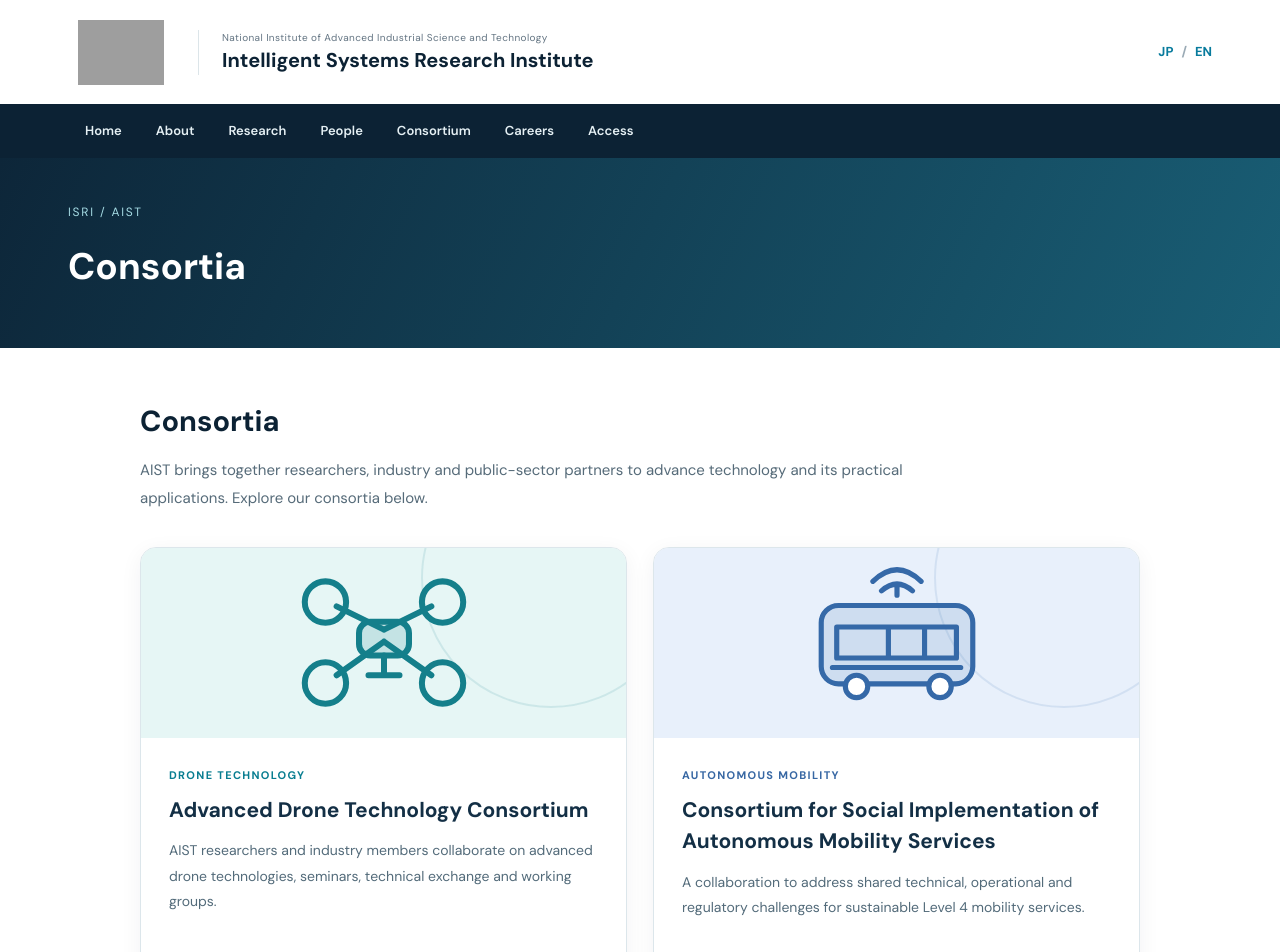
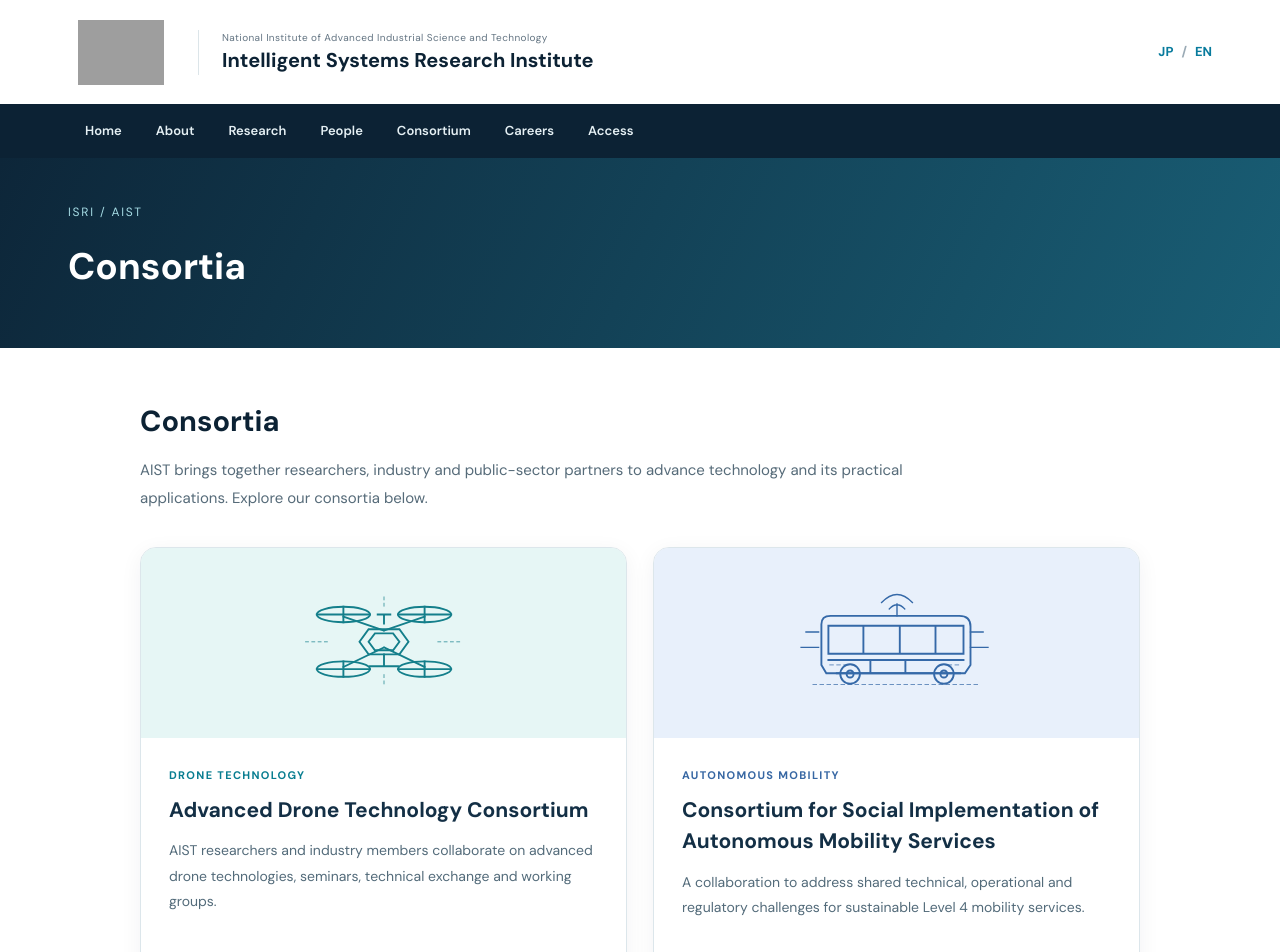
Before and after one commit to isri-aist/isri-aist.github.io, a Jekyll site: the page built from en/consortium/index.md, in a window 1280 px wide. Shown: the top 952 px of the page. Built offline with Jekyll 4.4.1, drawn with Linux system fonts in a browser that asks for light colours; grey boxes are pictures that could not be loaded.

Commit message:
Make consortium banners compact with sharp monochrome technical illustrations

```diff
--- a/en/consortium/index.md
+++ b/en/consortium/index.md
@@ -7,6 +7,6 @@ permalink: /en/consortium/
 
 <section class="consortium-intro"><h1>Consortia</h1><p>AIST brings together researchers, industry and public-sector partners to advance technology and its practical applications. Explore our consortia below.</p></section>
 <div class="consortium-grid">
-<a class="consortium-card consortium-card--drone" href="{{ '/en/consortium/drone_consortium.html' | relative_url }}" aria-label="View the Advanced Drone Technology Consortium"><div class="consortium-card-art"><svg class="consortium-icon" viewBox="0 0 240 180" role="img" aria-label="Drone illustration" xmlns="http://www.w3.org/2000/svg"><g fill="none" stroke="currentColor" stroke-width="7" stroke-linecap="round" stroke-linejoin="round"><path d="M120 75L65 48M120 75l55-27M120 89l-55 39m55-39l55 39"/><rect x="91" y="66" width="58" height="39" rx="13" fill="currentColor" fill-opacity=".16"/><circle cx="52" cy="43" r="24"/><circle cx="188" cy="43" r="24"/><circle cx="52" cy="137" r="24"/><circle cx="188" cy="137" r="24"/><path d="M120 105v23m-18 0h36"/></g></svg><span class="consortium-card-art-circle"></span></div><div class="consortium-card-body"><span class="consortium-card-kicker">DRONE TECHNOLOGY</span><h2>Advanced Drone Technology Consortium</h2><p>AIST researchers and industry members collaborate on advanced drone technologies, seminars, technical exchange and working groups.</p><span class="consortium-card-action">Explore consortium <span aria-hidden="true">→</span></span></div></a>
-<a class="consortium-card consortium-card--mobility" href="{{ '/en/consortium/automated_driving_consortium.html' | relative_url }}" aria-label="View the autonomous mobility consortium"><div class="consortium-card-art"><svg class="consortium-icon" viewBox="0 0 240 180" role="img" aria-label="Autonomous bus illustration" xmlns="http://www.w3.org/2000/svg"><g fill="none" stroke="currentColor" stroke-width="6" stroke-linejoin="round" stroke-linecap="round"><rect x="32" y="47" width="176" height="91" rx="20" fill="currentColor" fill-opacity=".14"/><path d="M50 72h139v36H50zM110 72v36m42-36v36M45 119h149"/><circle cx="73" cy="141" r="13" fill="#fff"/><circle cx="170" cy="141" r="13" fill="#fff"/><path d="M120 35v-13m-18 8q18-16 36 0M92 19q28-27 56 0"/></g></svg><span class="consortium-card-art-circle"></span></div><div class="consortium-card-body"><span class="consortium-card-kicker">AUTONOMOUS MOBILITY</span><h2>Consortium for Social Implementation of Autonomous Mobility Services</h2><p>A collaboration to address shared technical, operational and regulatory challenges for sustainable Level 4 mobility services.</p><span class="consortium-card-action">Explore consortium <span aria-hidden="true">→</span></span></div></a>
+<a class="consortium-card consortium-card--drone" href="{{ '/en/consortium/drone_consortium.html' | relative_url }}" aria-label="View the Advanced Drone Technology Consortium"><div class="consortium-card-art"><svg class="consortium-icon" viewBox="0 0 300 150" role="img" aria-label="Technical line illustration of a quadcopter" xmlns="http://www.w3.org/2000/svg"><g fill="none" stroke="currentColor" stroke-width="2.7" stroke-linejoin="miter" stroke-linecap="square"><path d="M150 58 92 38M150 58l58-20M150 82l-58 28m58-28 58 28"/><path d="M128 56h44l13 18-13 18h-44l-13-18z"/><path d="M137 62h26l9 12-9 12h-26l-9-12zM150 92v17m-20 0h40"/><path d="M54 35h76M170 35h76M54 113h76m40 0h76"/><ellipse cx="92" cy="35" rx="38" ry="11"/><ellipse cx="208" cy="35" rx="38" ry="11"/><ellipse cx="92" cy="113" rx="38" ry="11"/><ellipse cx="208" cy="113" rx="38" ry="11"/><path d="M92 24v22m116-22v22M92 102v22m116-22v22M150 48v-13m-9 0h18"/><path d="M38 74h35m154 0h35M150 10v16m0 95v18" stroke-width="1" stroke-dasharray="4 5"/></g></svg></div><div class="consortium-card-body"><span class="consortium-card-kicker">DRONE TECHNOLOGY</span><h2>Advanced Drone Technology Consortium</h2><p>AIST researchers and industry members collaborate on advanced drone technologies, seminars, technical exchange and working groups.</p><span class="consortium-card-action">Explore consortium <span aria-hidden="true">→</span></span></div></a>
+<a class="consortium-card consortium-card--mobility" href="{{ '/en/consortium/automated_driving_consortium.html' | relative_url }}" aria-label="View the autonomous mobility consortium"><div class="consortium-card-art"><svg class="consortium-icon" viewBox="0 0 300 150" role="img" aria-label="Technical line illustration of an autonomous bus" xmlns="http://www.w3.org/2000/svg"><g fill="none" stroke="currentColor" stroke-width="2.7" stroke-linecap="square" stroke-linejoin="miter"><path d="M42 107V49q0-12 13-12h184q16 0 16 15v55l-8 12H49z"/><path d="M52 51h193v40H52zM52 100h193M102 51v40m52-40v40m51-40v40"/><path d="M112 100v19m50-19v19M64 119h176"/><circle cx="83" cy="120" r="14"/><circle cx="217" cy="120" r="14"/><circle cx="83" cy="120" r="5"/><circle cx="217" cy="120" r="5"/><path d="M150 37V20m-11 7q11-12 22 0m-33-9q22-23 44 0M38 60H20m18 22H13m242-22h18m-18 22h25" stroke-width="2"/><path d="M54 107h22m147 0h20M30 135h240" stroke-width="1" stroke-dasharray="5 5"/></g></svg></div><div class="consortium-card-body"><span class="consortium-card-kicker">AUTONOMOUS MOBILITY</span><h2>Consortium for Social Implementation of Autonomous Mobility Services</h2><p>A collaboration to address shared technical, operational and regulatory challenges for sustainable Level 4 mobility services.</p><span class="consortium-card-action">Explore consortium <span aria-hidden="true">→</span></span></div></a>
 </div>
```
